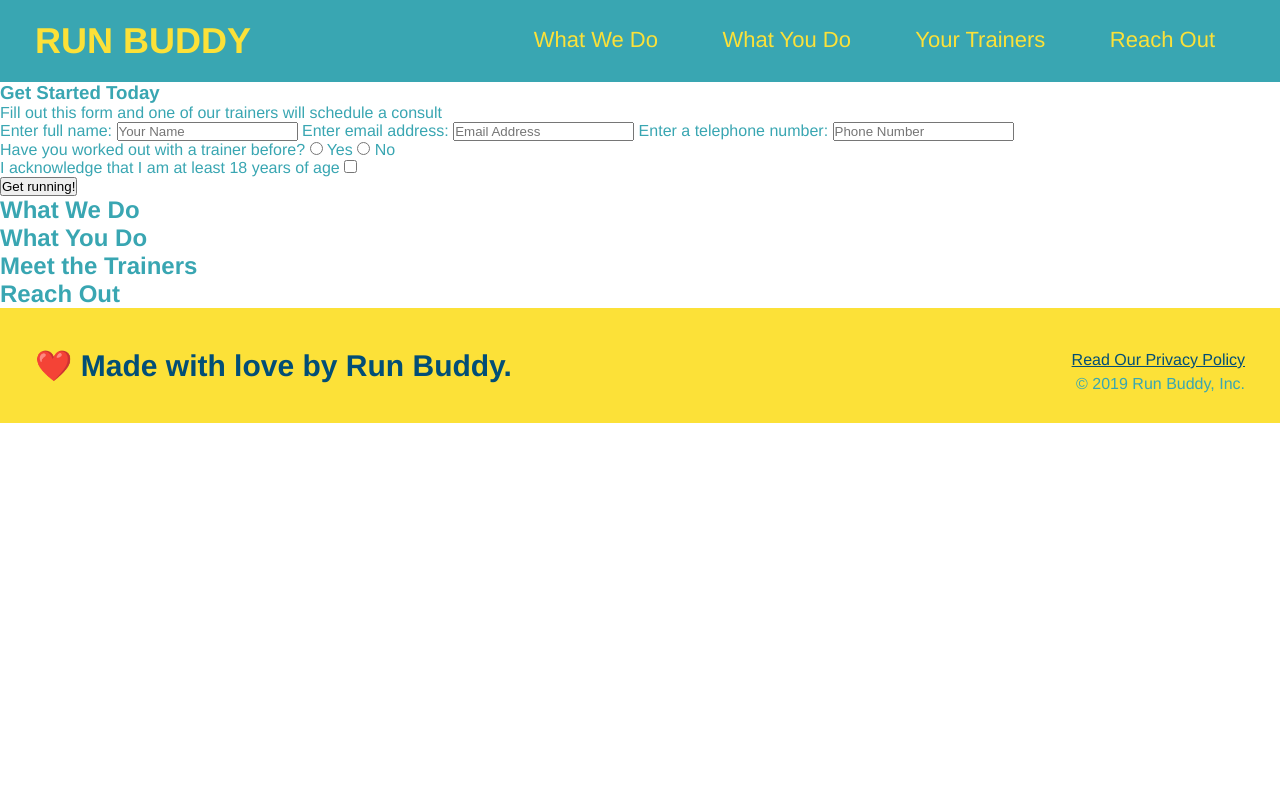
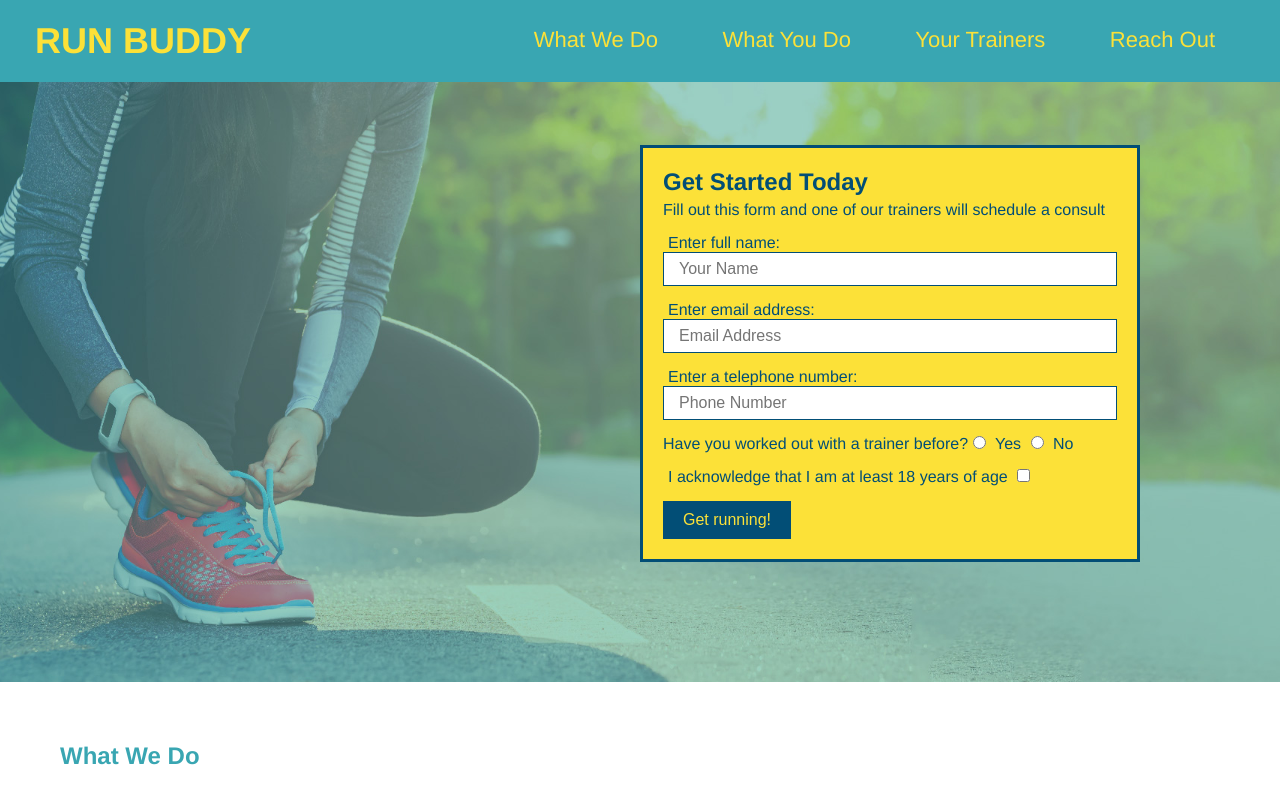
Before and after one commit to Naomi-Eckhoff/run-buddy, a plain HTML site: page index.html in a window 1280 px wide. Shown: the top 800 px of the page. Drawn offline with Linux system fonts and the light colour scheme.

Commit message:
finished styling the hero form

```diff
--- a/assets/css/style.css
+++ b/assets/css/style.css
@@ -66,3 +66,58 @@ footer div {
 footer a {
     color: #024e76;
 }
+
+section {
+    padding: 60px;
+}
+/* Hero Style Start*/
+.hero {
+    background-image: url("../images/hero-bg.jpg");
+    height: 600px;
+    background-size: cover;
+    background-position: center;
+    position: relative;
+}
+
+.hero-form {
+    background-color: #fce138;
+    color: #024e76;
+    padding: 20px;
+    width: 500px;
+    border: solid 3px #024e76;
+    position: absolute;
+    bottom: 120px;
+    right: 140px;
+}
+
+h3 {
+    margin: 0px;
+    font-size: 24px;
+}
+
+.hero-form p {
+    margin: 5px 0 15px 0;
+}
+
+.hero-form label {
+    margin: 0 5px;
+}
+
+.form-input {
+    border: 1px solid #024e76;
+    display: block;
+    padding: 7px 15px;
+    font-size: 16px;
+    color: #024e76;
+    width: 100%;
+    margin-bottom: 15px;
+}
+
+.hero-form button {
+    background-color: #024e76;
+    color: #fce138;
+    border: none;
+    padding: 10px 20px;
+    font-size: 16px;
+}
+/* Hero Style End */
--- a/index.html
+++ b/index.html
@@ -35,18 +35,18 @@
     </header>
 
     <!-- hero/jumbotron -->
-    <section>
-        <div>
+    <section class="hero">
+        <div class="hero-form">
             <h3>Get Started Today</h3>
             <p>Fill out this form and one of our trainers will schedule a consult</p>
             <!-- Add form element -->
             <form>
                 <label for="name">Enter full name:</label>
-                <input type="text" placeholder="Your Name" name="name" id="name" />
+                <input type="text" placeholder="Your Name" name="name" id="name" class="form-input" />
                 <label for="email">Enter email address:</label>
-                <input type="email" placeholder="Email Address" name="email" id="email" />
+                <input type="email" placeholder="Email Address" name="email" id="email" class="form-input" />
                 <label for="phone">Enter a telephone number:</label>
-                <input type="tel" placeholder="Phone Number" name="phone" id="phone" />
+                <input type="tel" placeholder="Phone Number" name="phone" id="phone" class="form-input" />
                 <p>
                     Have you worked out with a trainer before?
                     <input type="radio" name="trainer-confirm" id="trainer-yes" />
```
Also changed, not shown: assets/images/hero-bg.jpg (added).
